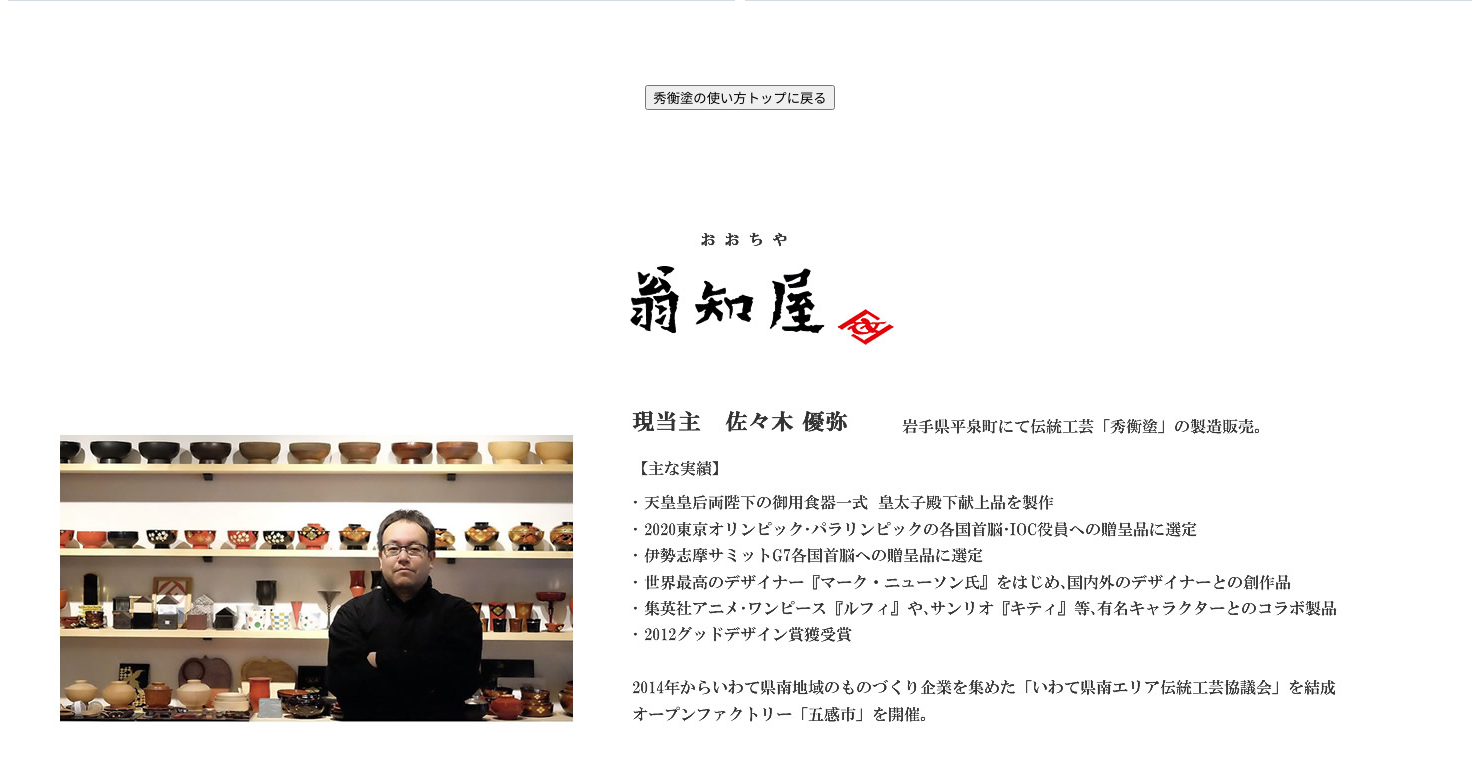
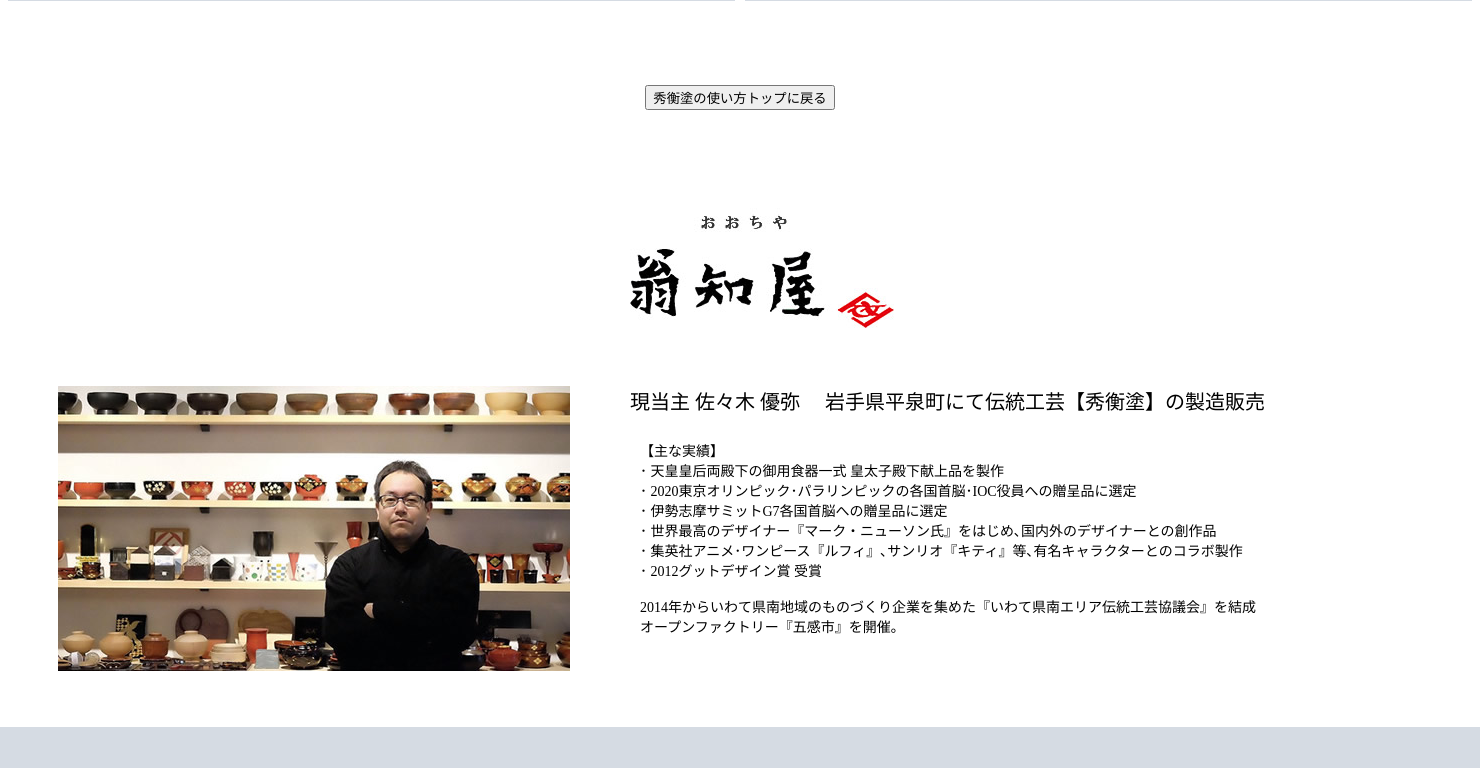
Before and after one commit to sasakiyuya617/my_application, a Flask app: template templates/second.html in a window 1480 px wide. Shown: the part 1408-2176 px from the top of the page. After the commit the page ends 2135 px from the top, so only its background shows below. Run offline with Flask 3, Linux system fonts and the light colour scheme; the template is opened without the code that fills it: most values are stand-ins (such as "Sample title", 1, 10 or a date in 2020); grey boxes marked "Sample" are stand-in pictures.

Commit message:
アプリ開発修正

```diff
--- a/app.py
+++ b/app.py
@@ -47,9 +47,11 @@ def result():
         "second.html", title=title, photo1=photo1, photo2=photo2, photo3=photo3, photo4=photo4
     )
 
+
 @app.route('/second')
 def second():
     return render_template('top.html')
 
+
 if __name__ == "__main__":
-    app.run(port=8000, debug=True)
+    app.run(port=8000, debug=True, host='0.0.0.0')
--- a/requirements.txt
+++ b/requirements.txt
@@ -2,7 +2,9 @@ blinker==1.6.2
 click==8.1.6
 colorama==0.4.6
 Flask==2.3.2
+gunicorn==21.2.0
 itsdangerous==2.1.2
 Jinja2==3.1.2
 MarkupSafe==2.1.3
+packaging==23.1
 Werkzeug==2.3.6
--- a/templates/second.html
+++ b/templates/second.html
@@ -33,6 +33,32 @@
             font-size: 30px;
             text-align: center; /* Center-align the title */
             margin: 20px 0; /* Add some margin for spacing */
+        }
+
+        /* 任意の大きさに変更してください */
+        .title1 {
+            font-size: 14px;
+            text-align: left; /* Center-align the title1 */
+            margin: 20px 0; /* Add some margin for spacing */
+            padding: 5px 10px; /* 上下左右の余白を設定 */
+        }
+        /* 任意の大きさに変更してください */
+        .title2 {
+            font-size: 20px;
+            text-align: left; /* Center-align the title1 */
+            margin-left: 60px;
+            margin-bottom: 30px;
+        }
+        .header {
+            margin:0 auto;
+        }
+        .header2 {
+            margin:0 auto;
+        }
+
+        .wrapper {
+            display: flex;
+            padding: 20px 50px; /* 上下左右の余白を設定 */
         }
 
         /* ボタンのサイズを大きく */
@@ -80,8 +106,37 @@
     </div>
 
     <div class="photo-grid1">
-        <img src="../static/images/セカンド ロゴphoto.jpg">
+        <img src="../static/images/セカンド 翁知屋ロゴのみphoto.jpg">
     </div>
+
+    <! div class="photo-grid3">
+        <! img src="../static/images/セカンド 佐々木優弥写真背景photo.jpg">
+    <! /div>
+
+    <div class="wrapper">
+        <div class="photo-grid4">
+            <img src="../static/images/セカンド 佐々木優弥のみphoto.jpg">
+        </div>
+
+        <div class="title2">
+            <p class="header">現当主 佐々木 優弥 &nbsp;&nbsp;&nbsp;&nbsp;岩手県平泉町にて伝統工芸【秀衡塗】の製造販売</p>
+            <div class="title1">
+                <p class="header2">【主な実績】
+                    <br>･ 天皇皇后両殿下の御用食器一式 皇太子殿下献上品を製作
+                    <br>･ 2020東京オリンピック･パラリンピックの各国首脳･IOC役員への贈呈品に選定
+                    <br>･ 伊勢志摩サミットG7各国首脳への贈呈品に選定
+                    <br>･ 世界最高のデザイナー『マーク・ニューソン氏』をはじめ､国内外のデザイナーとの創作品
+                    <br>･ 集英社アニメ･ワンピース『ルフィ』､サンリオ『キティ』等､有名キャラクターとのコラボ製作
+                    <br>･ 2012グットデザイン賞 受賞
+                    <br>
+                    <br>2014年からいわて県南地域のものづくり企業を集めた『いわて県南エリア伝統工芸協議会』を結成
+                    <br>オープンファクトリー『五感市』を開催｡
+                </p>
+            </div>
+        </div>
+    </div>
+
+    <p><! ここはテキスト></p>
 
 </body>
 
--- a/templates/top.html
+++ b/templates/top.html
@@ -25,6 +25,7 @@
         .centerd-div{margin-left: 10%;}
     </style>
 </head>
+
 <body>
 <div class="centerd-div">
 <h1>秀衡塗の使い方アプリ</h1>
```
Also changed, not shown: static/images/セカンド 佐々木優弥のみphoto.jpg (added), static/images/セカンド 佐々木優弥のみ写真背景photo.jpg (added), static/images/セカンド 佐々木優弥写真背景photo.jpg (added), static/images/セカンド 翁知屋ロゴのみphoto.jpg (added).
